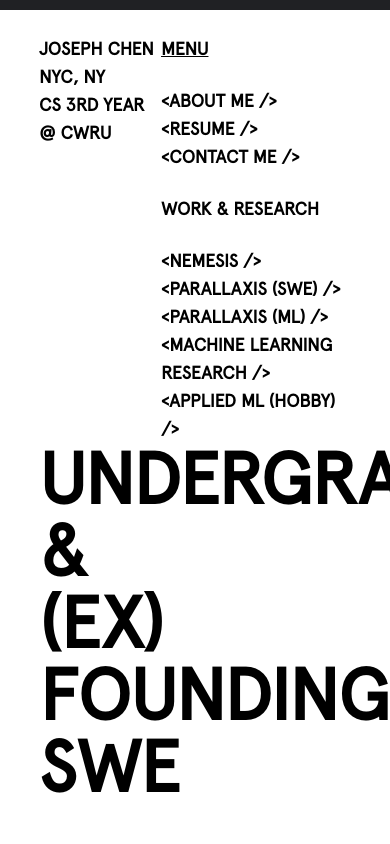
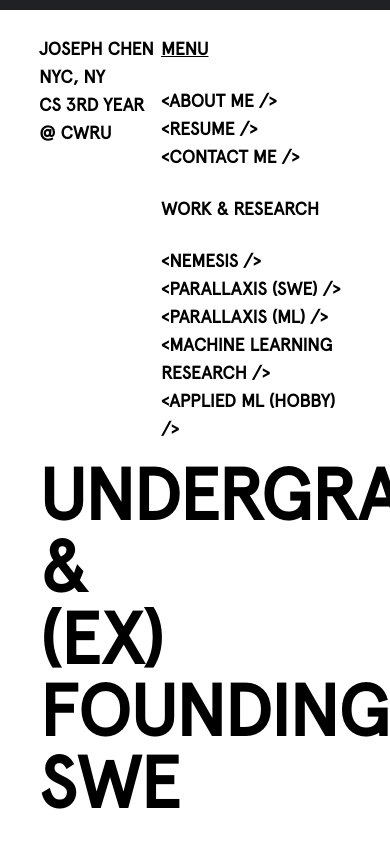
Before and after one commit to jchen42703/jchen42703.github.io, a React (Create React App) app in the folder v2/: page / in a window 390 px wide. Shown: the top 844 px of the page. Built offline with nearby package versions, Linux system fonts and the light colour scheme.

Commit message:
Cleaned up margins in mobile ver of Welcome

```diff
--- a/v2/src/home/Welcome.tsx
+++ b/v2/src/home/Welcome.tsx
@@ -15,7 +15,6 @@ function Welcome() {
 
 	// Responsively renders the top components (basic info + nav menu)
 	const renderTop = () => {
-		console.log("is mobile: ", isMobile);
 		if (isMobile) {
 			return (
 				<div className="flex flex-row justify-between">
@@ -54,7 +53,7 @@ function Welcome() {
 		<div className="flex flex-col md:grid md:grid-cols-4 content-container gap-x-0.75">
 			{renderTop()}
 
-			<div className="flex flex-col text-left md:col-span-2 md:text-right">
+			<div className="flex flex-col text-left mt-4 md:mt-0 md:col-span-2 md:text-right">
 				{["Undergrad", "&", "(Ex) Founding SWE"].map((text) => (
 					<UppercasedText
 						key={text}
```
